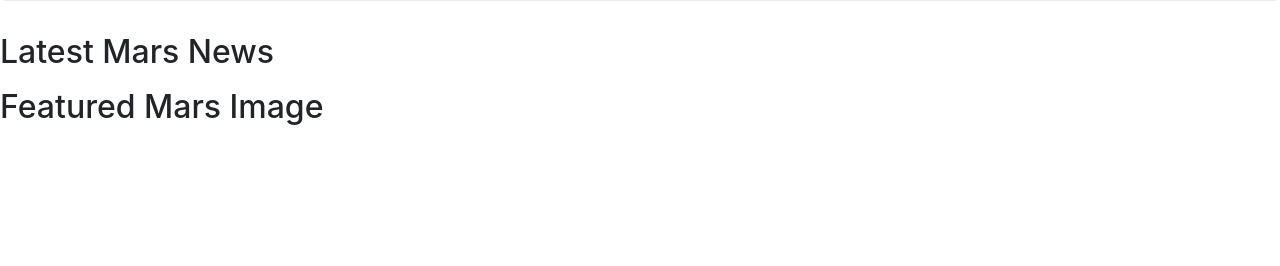
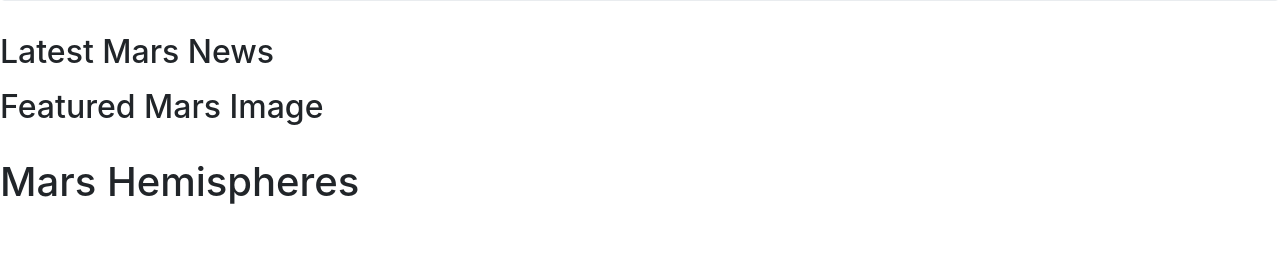
Before and after one commit to littleprincecurry/web-scraping-challenge, a Flask app: page / in a window 1280 px wide. Shown: the part 266-532 px from the top of the page. Run offline with Flask 2, Linux system fonts and the light colour scheme; data that the repository does not hold is empty; some libraries are stand-ins or nearby versions.

Commit message:
added comments

```diff
--- a/Missions_to_Mars/app.py
+++ b/Missions_to_Mars/app.py
@@ -1,11 +1,15 @@
+# import dependencies
 from flask import Flask, render_template, redirect
 from flask_pymongo import PyMongo
 import scrape_mars
 
+# create flask app and mongodb
 app = Flask(__name__)
 
 app.config["MONGO_URI"] = "mongodb://localhost:27017/mars_data"
 mongo = PyMongo(app)
+
+# create home route
 
 
 @app.route('/')
@@ -14,6 +18,8 @@ def home():
     mars_collection = mongo.db.collection.find_one()
 
     return render_template('index.html', mars=mars_collection)
+
+# create route to link to scrape script
 
 
 @app.route("/scrape")
--- a/Missions_to_Mars/scrape_mars.py
+++ b/Missions_to_Mars/scrape_mars.py
@@ -6,10 +6,14 @@ from urllib.parse import urljoin
 import pandas as pd
 import time
 
+# create function to open chromedriver
+
 
 def init_browser():
     executable_path = {'executable_path': 'chromedriver.exe'}
     return Browser('chrome', **executable_path, headless=False)
+
+# function to scrape websites
 
 
 def scrape():
--- a/Missions_to_Mars/templates/index.html
+++ b/Missions_to_Mars/templates/index.html
@@ -32,15 +32,20 @@
         </div>
     </div>
 
-    {%for hemi in mars.list_dict%}
+
     <div class='row'>
+        <div class='col-12'>
+            <h1>Mars Hemispheres</h1>
+        </div>
+        {%for hemi in mars.list_dict%}
         <div class='col-6'>
+            <h3>{{hemi.title}}</h3>
             <img src='{{hemi.url}}' class='img-fluid' />
-            <h3>{{hemi.title}}</h3>
         </div>
+        {%endfor%}
     </div>
 
-    {%endfor%}
+
 
 
 
```
